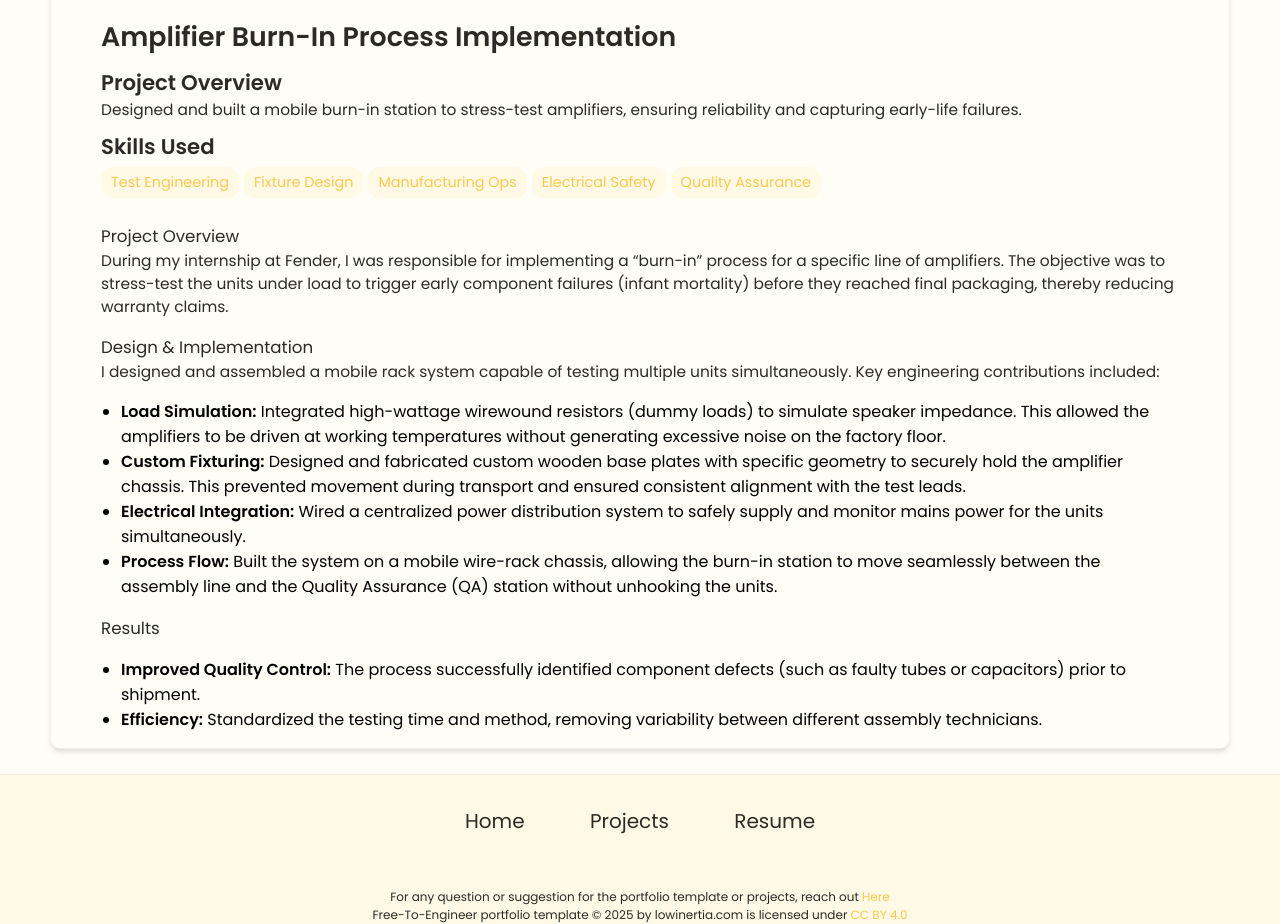
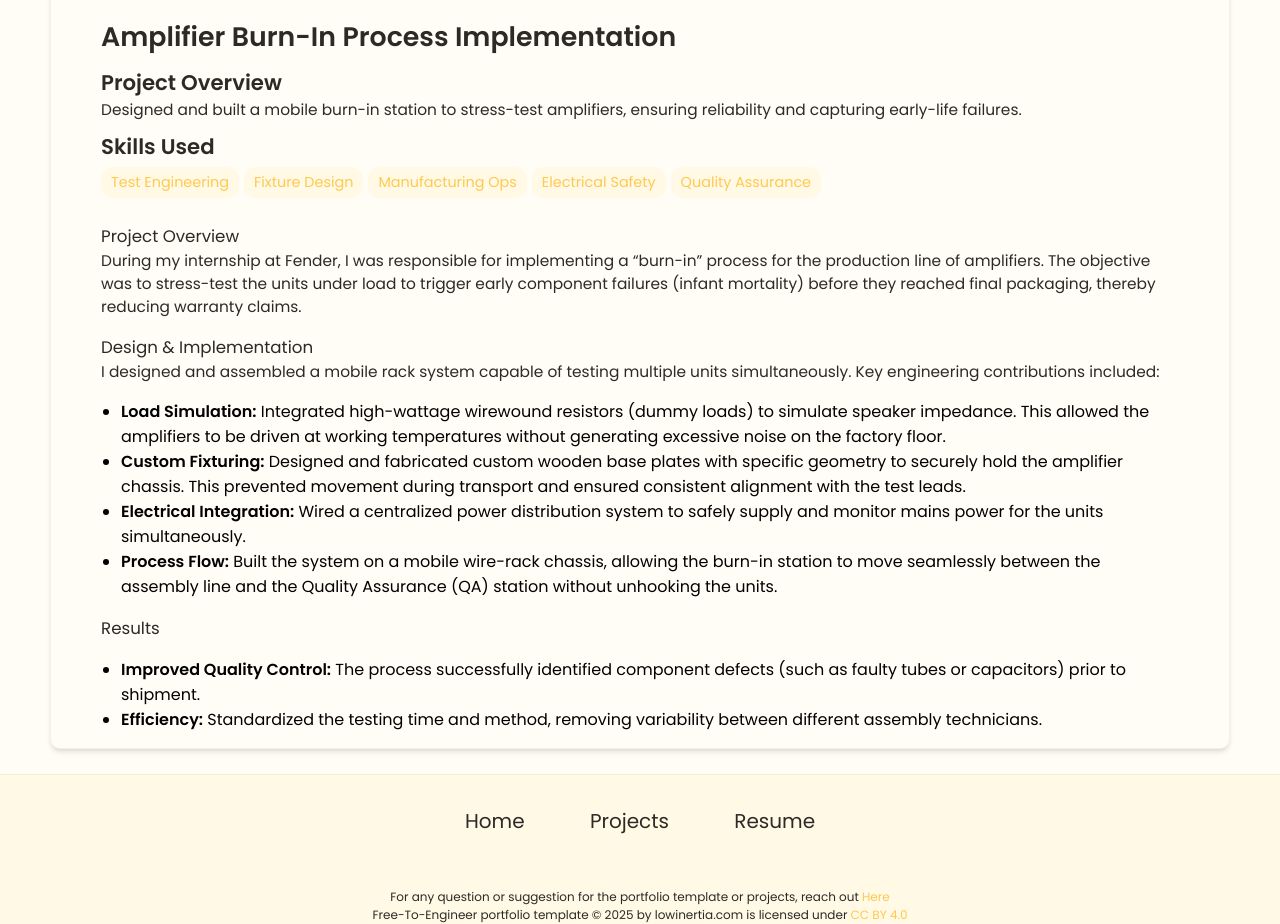
Before and after one commit to jaredjahmayne/jaredjahmayne.github.io, a Jekyll site: the page built from _projects/burn-in-rack/index.md, in a window 1280 px wide. Shown: the part 490-1414 px from the top of the page. Built offline with Jekyll 4.4.1, drawn with Linux system fonts in a browser that asks for light colours.

Commit message:
Update index.md

```diff
--- a/_projects/burn-in-rack/index.md
+++ b/_projects/burn-in-rack/index.md
@@ -12,7 +12,7 @@ main-image: /assets/images/fender-burn-in-rack-2.jpg
 ---
 
 ### Project Overview
-During my internship at Fender, I was responsible for implementing a "burn-in" process for a specific line of amplifiers. The objective was to stress-test the units under load to trigger early component failures (infant mortality) before they reached final packaging, thereby reducing warranty claims.
+During my internship at Fender, I was responsible for implementing a "burn-in" process for the production line of amplifiers. The objective was to stress-test the units under load to trigger early component failures (infant mortality) before they reached final packaging, thereby reducing warranty claims.
 
 ### Design & Implementation
 I designed and assembled a mobile rack system capable of testing multiple units simultaneously. Key engineering contributions included:
```
